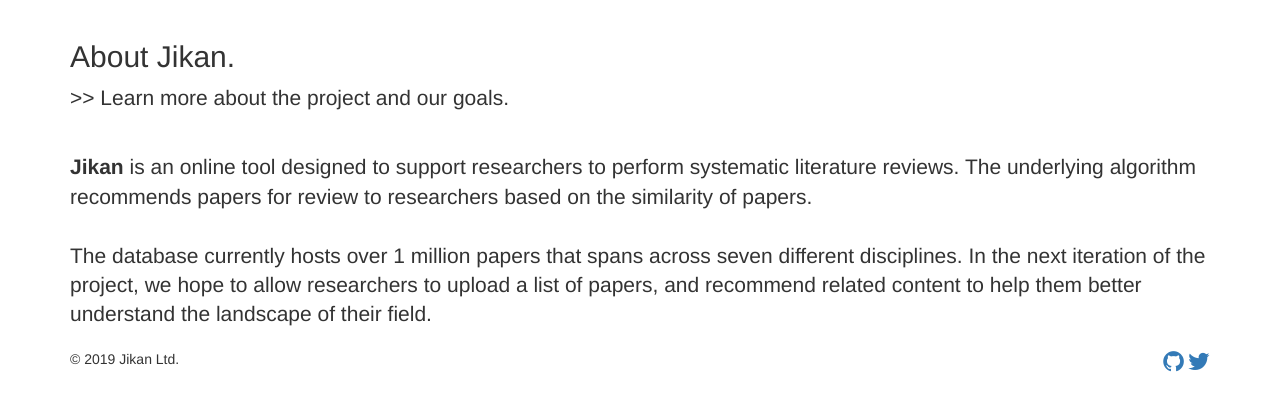
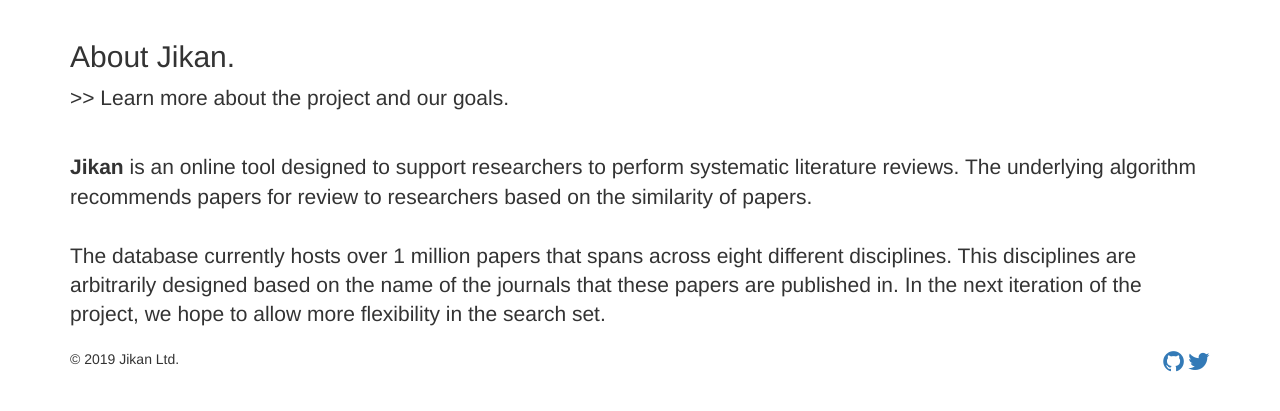
Before and after one commit to onyilam/jikan, a Django app: page /about/ in a window 1280 px wide. Shown: the part 52-463 px from the top of the page. Run offline with Django 3.2, Linux system fonts and the light colour scheme; some libraries are stand-ins or nearby versions.

Commit message:
changed text

```diff
--- a/jikan/pages/templates/about.html
+++ b/jikan/pages/templates/about.html
@@ -12,9 +12,9 @@
         The underlying algorithm recommends papers for review to researchers based on the similarity of papers.
             <br><br>
 
-        The database currently hosts over 1 million papers that spans across seven different disciplines.
-        In the next iteration of the project, we hope to allow researchers to upload a list of papers,
-            and recommend related content to help them better understand the landscape of their field.</p>
+        The database currently hosts over 1 million papers that spans across eight different disciplines. This disciplines are arbitrarily designed
+        based on the name of the journals that these papers are published in. In the next iteration of the project, we hope to allow more flexibility
+        in the search set. </p>
 
   </div>
 </section>
```
